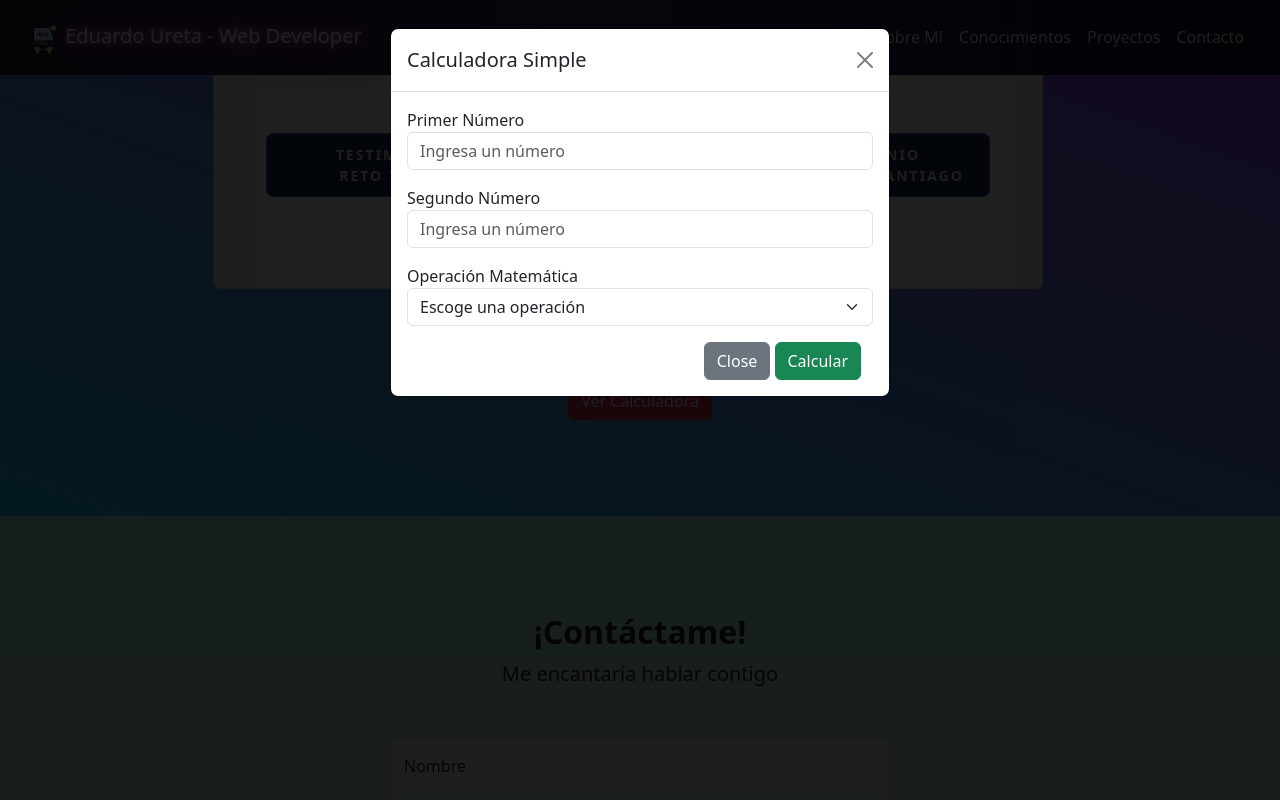
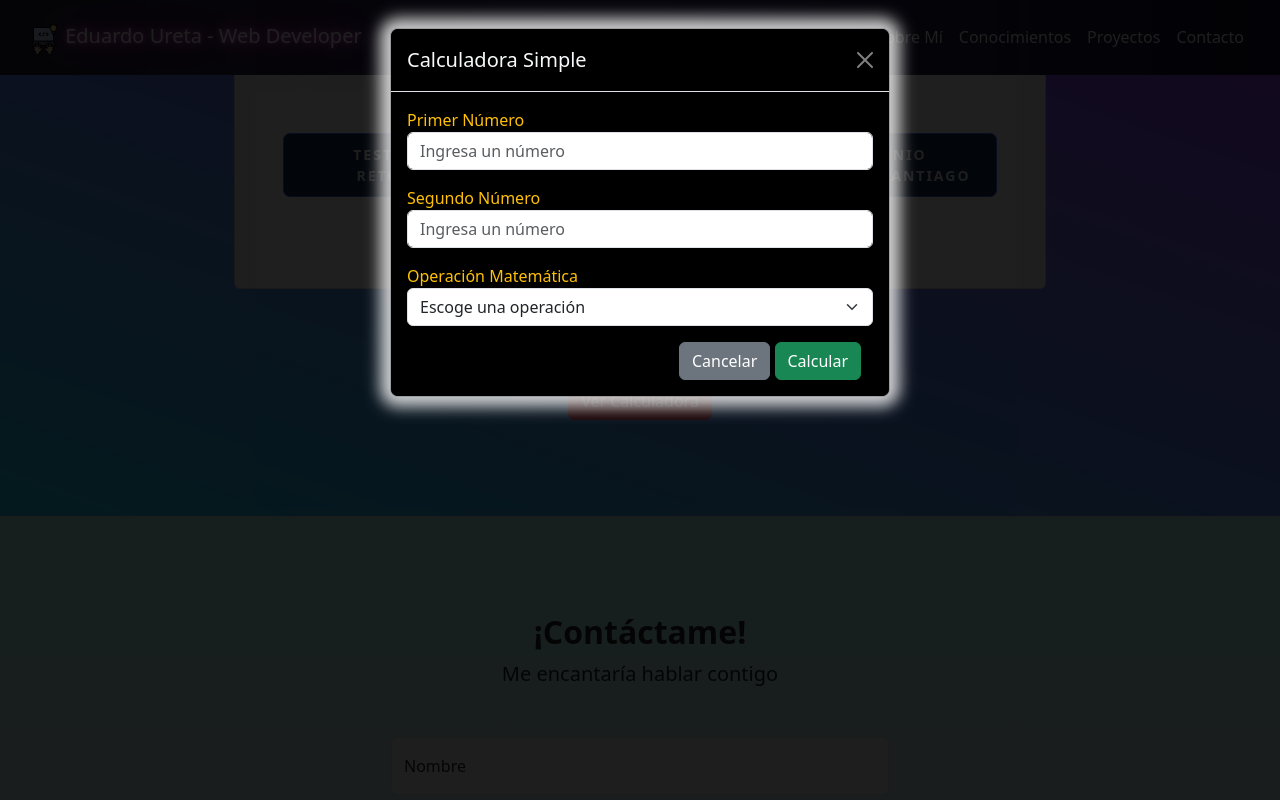
Before and after one commit to EduardoUreta/EduardoUretaSite, a plain HTML site: page index.html in a window 1280 px wide. Both pictures are taken after a click on the button "Ver Calculadora". Shown: the part 1638-2438 px from the top of the page. Drawn offline with nearby package versions, Linux system fonts and the light colour scheme.

Commit message:
se centra cards y cambian estilo de modal

```diff
--- a/assets/css/style.css
+++ b/assets/css/style.css
@@ -151,8 +151,6 @@ nav * {
     }
 }
 
-
-
 #Proyectos{
     background-color: #21D4FD; background-image: linear-gradient(19deg, #21D4FD 0%, #B721FF 100%);
 }
@@ -244,6 +242,11 @@ nav * {
     background-color: rgba(0, 0, 0, 0.8);
   }
 
+  .modal-content {
+    box-shadow:  0 0 15px 10px rgba(255, 255, 255, 0.8);
+    background-color: black;
+  }
+
   .animate-charcter
   {
     text-transform: uppercase;
--- a/index.html
+++ b/index.html
@@ -194,7 +194,7 @@
                     <h2 class="fw-bolder ">Algunos de mis proyectos</h2>
                     <p class="lead mb-0">A los clientes les encantó</p>
                 </div>
-                <div class="row gx-5 mb-5">
+                <div class="row justify-content-center mb-5">
                     <div class="row d-flex justify-content-evenly row-gap-4">
                         <div class="col-md-4 card">
                             <div class="card-body p-4 align-content-center">
@@ -241,27 +241,28 @@
                     </div>
                 </div>
 
+                <!-- Modal -->
                 <div class="modal fade" id="calculadoraModal" tabindex="-1" aria-labelledby="exampleModalLabel" aria-hidden="true">
                     <div class="modal-dialog">
                         <div class="modal-content">
                             <div class="modal-header">
-                                <h1 class="modal-title fs-5" id="exampleModalLabel">Calculadora Simple</h1>
-                                <button type="button" class="btn-close" data-bs-dismiss="modal" aria-label="Close"></button>
+                                <h1 class="modal-title fs-5 text-light" id="exampleModalLabel">Calculadora Simple</h1>
+                                <button type="button" class="btn-close btn-light" data-bs-dismiss="modal" aria-label="Close" style="filter: invert(1);"></button>
                             </div>
                             <div class="modal-body">
                                 <form id="Calculadora">
-                                    <div class="mb-3">
-                                        <label for="numeroUno">Primer Número</label>
+                                    <div class="mb-3 text-warning">
+                                        <label for="numeroUno ">Primer Número</label>
                                         <input class="form-control" id="numeroUno" name="numeroUno" type="number" placeholder="Ingresa un número" required/>
                                     </div>
-                                    <div class="mb-3">
+                                    <div class="mb-3 text-warning">
                                         <label for="numeroDos">Segundo Número</label>
                                         <input class="form-control" id="numeroDos" name="numeroDos" type="number" placeholder="Ingresa un número" required/>
                                     </div>
-                                    <div class="mb-3">
+                                    <div class="mb-3 text-warning">
                                         <label for="operacionMatematica">Operación Matemática</label>
                                         <select class="form-select" id="operacionMatematica" name="operacionMatematica">
-                                            <option selected>Escoge una operación</option>
+                                            <option selected disabled>Escoge una operación</option>
                                             <option value="Sumar">Sumar</option>
                                             <option value="Restar">Restar</option>
                                             <option value="Multiplicar">Multiplicar</option>
@@ -276,7 +277,7 @@
                                         </div>
                                     </div>
                                     <div class="container text-end">
-                                        <button type="button" class="btn btn-secondary" data-bs-dismiss="modal">Close</button>
+                                        <button type="button" class="btn btn-secondary" data-bs-dismiss="modal">Cancelar</button>
                                         <button type="submit" class="btn btn-success" id="botonCalcular">Calcular</button>
                                     </div>
                                 </form>
```
